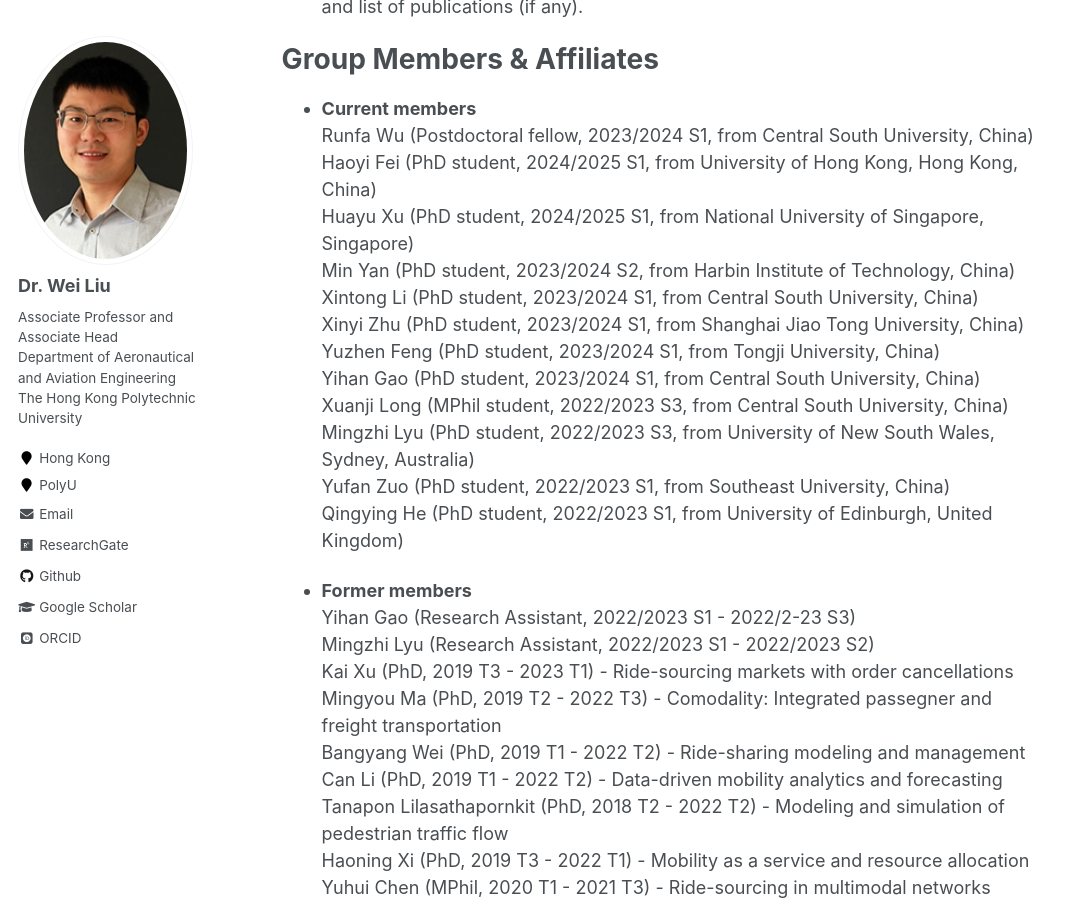
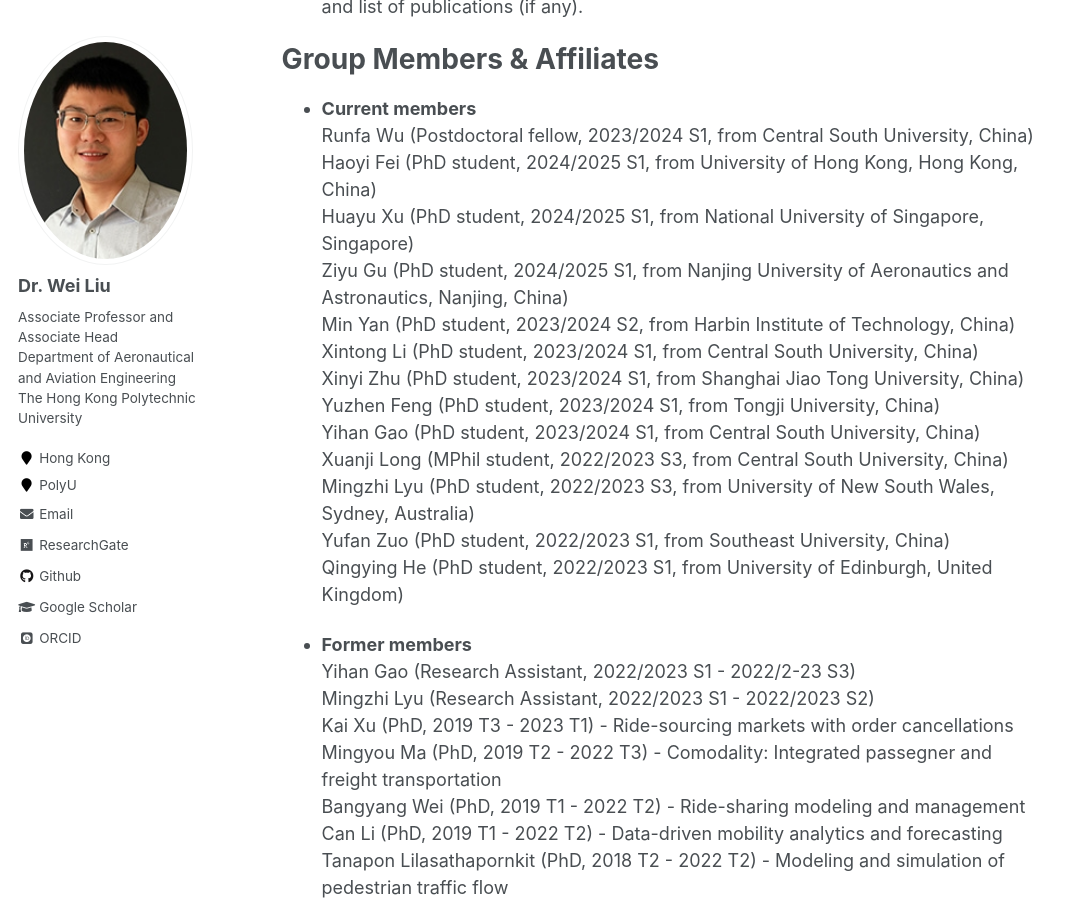
Before and after one commit to weiliu2016/weiliu2016.github.io, a Jekyll site: the page built from _pages/about.md, in a window 1280 px wide and 900 px high, scrolled down 1214 px. Shown: the whole window, without its empty margins (0-1077 px from the left). Built offline with Jekyll 4.4.1, drawn with Linux system fonts in a browser that asks for light colours; some web fonts are replaced.

Commit message:
Update about.md

```diff
--- a/_pages/about.md
+++ b/_pages/about.md
@@ -33,6 +33,7 @@ Group Members & Affiliates
   Runfa Wu (Postdoctoral fellow, 2023/2024 S1, from Central South University, China)\
   Haoyi Fei (PhD student, 2024/2025 S1, from University of Hong Kong, Hong Kong, China)\
   Huayu Xu (PhD student, 2024/2025 S1, from National University of Singapore, Singapore)\
+  Ziyu Gu (PhD student, 2024/2025 S1, from Nanjing University of Aeronautics and Astronautics, Nanjing, China)\
   Min Yan (PhD student, 2023/2024 S2, from Harbin Institute of Technology, China)\
   Xintong Li (PhD student, 2023/2024 S1, from Central South University, China)\
   Xinyi Zhu (PhD student, 2023/2024 S1, from Shanghai Jiao Tong University, China)\
```
